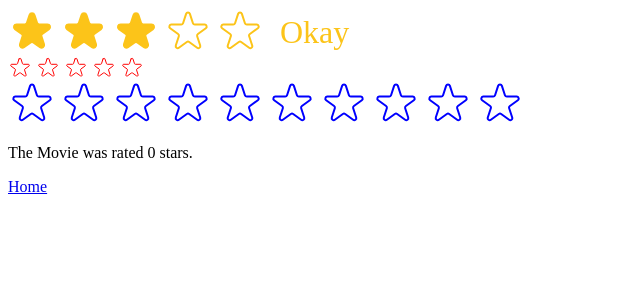
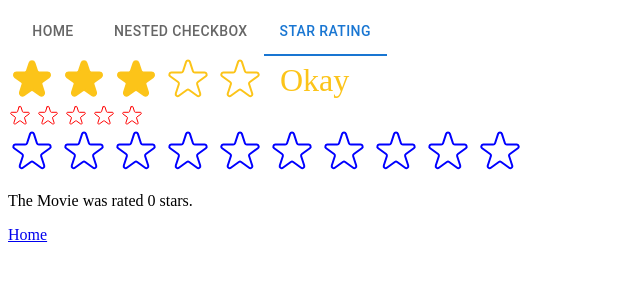
Before and after one commit to sailesh97/SDE1_to_SDE2_Prep, a React (Create React App) app in the folder Machine_Coding_Workspace/react-workspace/: page /star-rating in a window 1280 px wide. Shown: the top 300 px of the page, without its empty margins (0-640 px from the left). Built offline with nearby package versions, Linux system fonts and the light colour scheme.

Commit message:
Configured routes

```diff
--- a/Machine_Coding_Workspace/react-workspace/src/App.js
+++ b/Machine_Coding_Workspace/react-workspace/src/App.js
@@ -1,29 +1,38 @@
-import { useState } from "react";
 import { BrowserRouter, Routes, Route } from "react-router";
-import Tabs from './Tabs';
-import Home from './components/Home/Home';
-import NestedCheckBox from './components/NestedCheckbox/NestedCheckbox';
-import StarRating from './components/StarRating/StarRating';
+import { Navigate } from "react-router-dom";
+import NestedCheckBox from "./components/NestedCheckbox/NestedCheckbox";
+import StarRating from "./components/StarRating/StarRating";
 import StarRatingWrapper from "./components/StarRating/StarRatingWrapper";
 import { NavLink } from "react-router";
+import AppLayout from './AppLayout';
+import NavbarTabs from "./NavbarTabs";
+import Home from "./components/Home/Home";
 
 function App() {
   return (
     <BrowserRouter>
       <Routes>
-      <Route path="/" element={<Tabs />} />
+        <Route element={<AppLayout />}>
+          <Route path="/" element={<Navigate to="/home" />} />
+          <Route path="/home" element={<Home/>}/>
           <Route path="/nested-checkbox" element={<NestedCheckBox />} />
-      <Route path="/star-rating" element={
+          <Route
+            path="/star-rating"
+            element={
               <>
-          <StarRating messages={["Terrible", "Bad", "Okay", "Good", "Amazing"]} defaultRating={3} />
-          <StarRating size={24} color={'red'} className="test" />
-          <StarRatingWrapper/>
+                <StarRating
+                  messages={["Terrible", "Bad", "Okay", "Good", "Amazing"]}
+                  defaultRating={3}
+                />
+                <StarRating size={24} color={"red"} className="test" />
+                <StarRatingWrapper />
                 <NavLink to="/" end>
                   Home
                 </NavLink>
               </>
             }
           />
+        </Route>
       </Routes>
     </BrowserRouter>
   );
--- /dev/null
+++ b/Machine_Coding_Workspace/react-workspace/src/AppLayout.js
@@ -0,0 +1,11 @@
+import { Outlet } from "react-router-dom";
+import NavbarTabs from "./NavbarTabs";
+
+export default function AppLayout() {
+  return (
+    <>
+      <NavbarTabs />
+      <Outlet />
+    </>
+  );
+}
--- /dev/null
+++ b/Machine_Coding_Workspace/react-workspace/src/NavbarTabs.js
@@ -0,0 +1,30 @@
+import { Tabs, Tab } from "@mui/material";
+import { NavLink, useLocation } from "react-router-dom";
+
+const tabConfig = [
+  { label: "Home", path: "/home" },
+  { label: "Nested Checkbox", path: "/nested-checkbox" },
+  { label: "Star Rating", path: "/star-rating" },
+];
+
+export default function NavbarTabs() {
+  const location = useLocation();
+
+  return (
+    <Tabs
+      value={location.pathname}
+      indicatorColor="primary"
+      textColor="primary"
+    >
+      {tabConfig.map((tab) => (
+        <Tab
+          key={tab.path}
+          label={tab.label}
+          value={tab.path}
+          component={NavLink}
+          to={tab.path}
+        />
+      ))}
+    </Tabs>
+  );
+}
--- a/Machine_Coding_Workspace/react-workspace/src/Tabs.jsx
+++ /dev/null
@@ -1,73 +0,0 @@
-import * as React from "react";
-import Tabs from "@mui/material/Tabs";
-import Tab from "@mui/material/Tab";
-import Box from "@mui/material/Box";
-
-import { NavLink } from "react-router";
-
-function CustomTabPanel(props) {
-  const { children, value, index, ...other } = props;
-
-  return (
-    <div
-      role="tabpanel"
-      hidden={value !== index}
-      id={`simple-tabpanel-${index}`}
-      aria-labelledby={`simple-tab-${index}`}
-      {...other}
-    >
-      {value === index && <Box sx={{ p: 3 }}>{children}</Box>}
-    </div>
-  );
-}
-
-function a11yProps(index) {
-  return {
-    id: `simple-tab-${index}`,
-    "aria-controls": `simple-tabpanel-${index}`,
-  };
-}
-
-export default function BasicTabs() {
-  const [value, setValue] = React.useState(0);
-
-  const handleChange = (event, newValue) => {
-    setValue(newValue);
-  };
-
-  return (
-    <Box sx={{ width: "100%" }}>
-      <Box sx={{ borderBottom: 1, borderColor: "divider" }}>
-        <Tabs
-          value={value}
-          onChange={handleChange}
-          aria-label="basic tabs example"
-        >
-          <Tab label="Home" />
-          <Tab
-            component={NavLink}
-            to="/nested-checkbox"
-            label="Nested Checkbox"
-            key={"/nested-checkbox"}
-            />
-          <Tab label="Star Rating" />
-        </Tabs>
-      </Box>
-      <CustomTabPanel value={value} index={0}>
-        <NavLink to="/" end>
-          Home
-        </NavLink>
-      </CustomTabPanel>
-      <CustomTabPanel value={value} index={1}>
-        <NavLink to="/nested-checkbox" end>
-          Nested Checkbox
-        </NavLink>
-      </CustomTabPanel>
-      <CustomTabPanel value={value} index={2}>
-        <NavLink to="/star-rating" end>
-          Star Rating
-        </NavLink>
-      </CustomTabPanel>
-    </Box>
-  );
-}
--- a/Machine_Coding_Workspace/react-workspace/src/components/Home/Home.jsx
+++ b/Machine_Coding_Workspace/react-workspace/src/components/Home/Home.jsx
@@ -1,13 +1,12 @@
-import { NavLink } from "react-router-dom"
-import Tabs from "../../Tabs";
-
+import { Link, NavLink } from "react-router-dom"
 function Home() {
     return (
         <div>
-            Home
-            <Tabs />
+           <NavLink to="/nested-checkbox">Go to Nested Checkbox</NavLink>
+           <br/>
+           <NavLink to="/star-rating">Go to Star Rating</NavLink>
         </div>
     )
 }
 
-export default Home
+export default Home;
```
Lines whose indentation alone changed are shown as unchanged.
